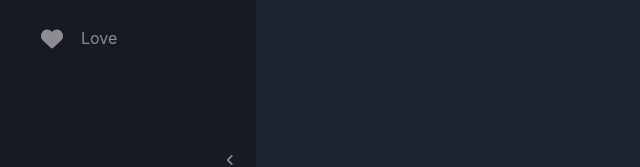
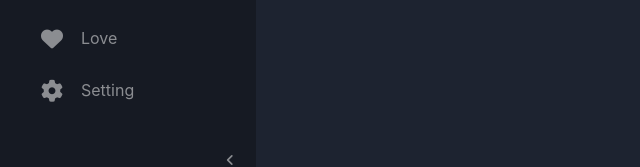
Before and after one commit to Susy2801/together, a React (Create React App) app: page / in a window 1280 px wide. Both pictures are taken after a click on the button 80 px from the left and 437 px from the top of the page. Shown: the part 277-444 px from the top of the page, without its empty margins (0-640 px from the left). Built offline with nearby package versions, Linux system fonts and the light colour scheme.

Commit message:
setting tab

```diff
--- a/src/Website/Fixed/Sidebar.css
+++ b/src/Website/Fixed/Sidebar.css
@@ -83,4 +83,20 @@ a {
 
 .nav__title {
   transition: 0.3s all ease;
+  color: rgba(255, 255, 255, 0.5);
 }
+
+.setting__box {
+  margin-left: 15px;
+  margin-top: 10px;
+  overflow: hidden;
+  white-space: nowrap; /* Prevent text wrapping */
+}
+
+.nav__icon:hover {
+  color: white;
+}
+
+.nav__title:hover {
+  color: white;
+}
--- a/src/Website/Fixed/Sidebar.js
+++ b/src/Website/Fixed/Sidebar.js
@@ -127,10 +127,15 @@ function SideBar() {
                   color: choose === "3" ? "white" : "rgba(255, 255, 255, 0.5)",
                 }}
               >
-                {" "}
                 Love
               </div>
             )}
+          </Link>
+        </div>
+        <div className="setting__box">
+          <Link className="setting__link">
+            <span class="fa-solid fa-gear nav__icon"></span>
+            {!isClose && <div className="nav__title"> Setting</div>}
           </Link>
         </div>
       </div>
--- a/src/Website/Main/Weather/Weather.js
+++ b/src/Website/Main/Weather/Weather.js
@@ -67,14 +67,14 @@ function Weather() {
                 data.current.wind_speed_10m + data.current_units.wind_speed_10m
               }`}
             </div>
-            <div className="status">
+            <div className="humidity">
               {`Độ ẩm 💧: ${
                 data.current.relative_humidity_2m +
                 data.current_units.relative_humidity_2m
               }`}
             </div>
             {data.current.rain > 0 && (
-              <div className="status">{`🌧️: ${
+              <div className="rain">{`🌧️: ${
                 data.current.rain + data.current_units.rain
               }`}</div>
             )}
```
